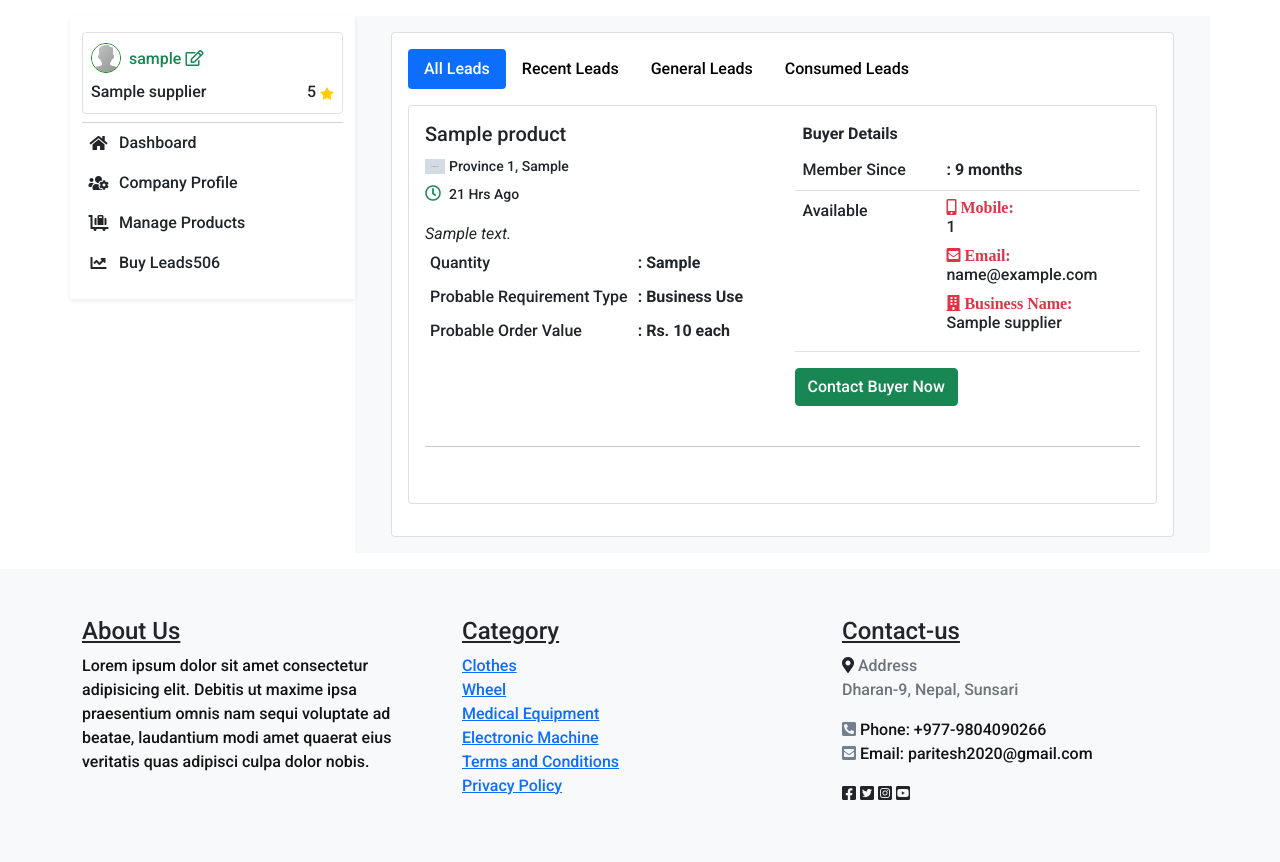
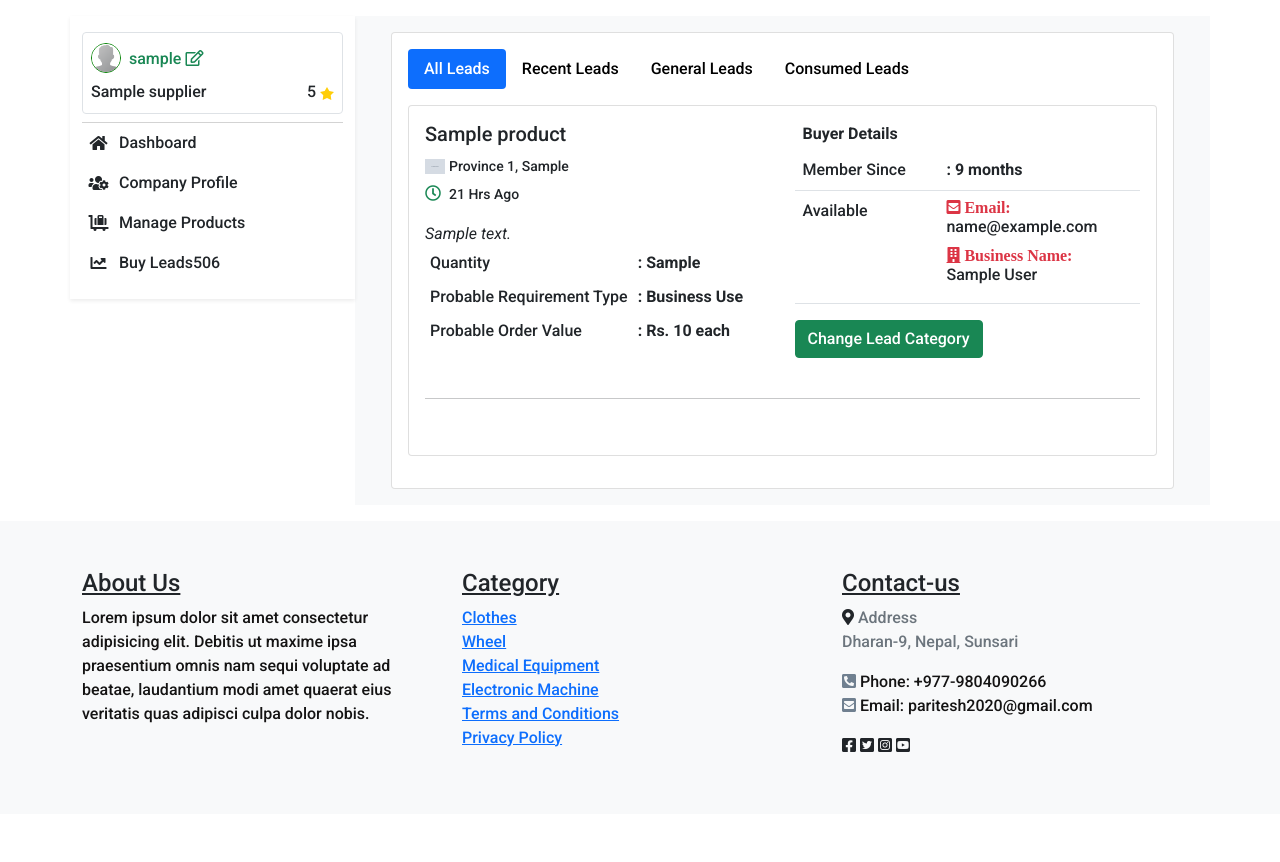
Before and after one commit to soft-craft/bighub, a Django app: page /account/buy_leads/ in a window 1280 px wide. Shown: the part 110-972 px from the top of the page. After the commit the page ends 862 px from the top, so only its background shows below. Run offline with Django 3.2, Linux system fonts and the light colour scheme; a user stored in the database is signed in; tables that the repository leaves empty hold one stand-in row (values such as "Sample post"); grey boxes marked "Sample" are stand-in pictures; some libraries are stand-ins or nearby versions.

Commit message:
Leads edit and formatting

```diff
--- a/account/urls.py
+++ b/account/urls.py
@@ -17,6 +17,8 @@
         path('lead_manager/',views.lead_manager, name='lead_manager'),
         path('manage_products/',views.manage_products, name='manage_products'),
         path('buy_leads/',views.buy_leads, name='buy_leads'),
+        path('edit_leads/<int:id>/',views.edit_leads, name='edit_leads'),
+
         path('collect_payments/',views.collect_payments, name='collect_payments'),
         path('catalog_view/',views.catalog_view, name='catalog_view'),
         path('photos_and_docs/',views.photos_docs, name='photos_docs'),
--- a/account/views.py
+++ b/account/views.py
@@ -5,7 +5,7 @@
 from django.contrib.auth.models import User
 from django.contrib.auth import authenticate, login, update_session_auth_hash
 from django.shortcuts import get_object_or_404
-from .forms import MyPasswordChangeForm, UserRegistrationForm, UserEditForm, ProfileEditForm, RetailerForm, SupplierForm, CompanyForm
+from .forms import LeadsEditForm, MyPasswordChangeForm, UserRegistrationForm, UserEditForm, ProfileEditForm, RetailerForm, SupplierForm, CompanyForm
 from django.contrib.auth.decorators import login_required
 from django.db.models import Q
 from .models import *
@@ -201,6 +201,22 @@
 
 
 @login_required
+def edit_leads(request, id):
+    lead = Primary_leads.objects.get(pk=id)
+
+    if request.method == 'POST':
+        lead_edit_form = LeadsEditForm(instance=lead,
+                                    data=request.POST)
+        if lead_edit_form.is_valid():
+            lead_edit_form.save()
+    else:
+        lead_edit_form = LeadsEditForm(instance=lead)
+    return render(request,
+                  'dashboard/edit_leads.html',
+                  {'lead_edit_form': lead_edit_form})
+
+
+@login_required
 def collect_payments(request):
 
     current_profile = request.user.profile
--- a/templates/dashboard/buy_leads.html
+++ b/templates/dashboard/buy_leads.html
@@ -143,19 +143,19 @@
                                                                 <tr>
                                                                     <td>Available</td>
                                                                     <td>
-                                                                        <div class="d-flex flex-column mb-2">
+                                                                        <!-- <div class="d-flex flex-column mb-2">
                                                                             <i class="fas fa-mobile-alt text-danger">
                                                                                 Mobile:</i>
                                                                             <span class="">
                                                                                 {{ l.seller.phone_number }}
                                                                             </span>
-                                                                        </div>
+                                                                        </div> -->
                                                                         <div class="d-flex flex-column mb-2">
                                                                             <i
                                                                                 class="fas fa-envelope-square text-danger">
                                                                                 Email:</i>
                                                                             <span>
-                                                                                {{ l.seller.user.email }}
+                                                                                {{ l.buyer.email }}
                                                                             </span>
                                                                         </div>
 
@@ -164,7 +164,7 @@
                                                                                 Business
                                                                                 Name:</i>
                                                                             <span>
-                                                                                {{ l.seller.name }}
+                                                                                {{ l.buyer.first_name }} {{ l.buyer.last_name }}
                                                                             </span>
                                                                         </div>
 
@@ -172,7 +172,7 @@
                                                                 </tr>
                                                             </tbody>
                                                         </table>
-                                                        <a href="#" class="btn btn-success">Contact Buyer Now</a>
+                                                        <a href="{% url 'edit_leads' l.id %}" class="btn btn-success">Change Lead Category</a>
                                                     </div>
                                                 </div>
                                             </div>
@@ -235,19 +235,19 @@
                                                                 <tr>
                                                                     <td>Available</td>
                                                                     <td>
-                                                                        <div class="d-flex flex-column mb-2">
+                                                                        <!-- <div class="d-flex flex-column mb-2">
                                                                             <i class="fas fa-mobile-alt text-danger">
                                                                                 Mobile:</i>
                                                                             <span class="">
                                                                                 {{ l.seller.phone_number }}
                                                                             </span>
-                                                                        </div>
+                                                                        </div> -->
                                                                         <div class="d-flex flex-column mb-2">
                                                                             <i
                                                                                 class="fas fa-envelope-square text-danger">
                                                                                 Email:</i>
                                                                             <span>
-                                                                                {{ l.seller.user.email }}
+                                                                                {{ l.buyer.email }}
                                                                             </span>
                                                                         </div>
 
@@ -256,7 +256,7 @@
                                                                                 Business
                                                                                 Name:</i>
                                                                             <span>
-                                                                                {{ l.seller.name }}
+                                                                                {{ l.buyer.first_name }} {{ l.buyer.last_name }}
                                                                             </span>
                                                                         </div>
 
@@ -264,7 +264,7 @@
                                                                 </tr>
                                                             </tbody>
                                                         </table>
-                                                        <a href="#" class="btn btn-success">Contact Buyer Now</a>
+                                                        <a href="{% url 'edit_leads' l.id %}" class="btn btn-success">Change Lead Category</a>
                                                     </div>
                                                 </div>
                                             </div>
@@ -322,19 +322,19 @@
                                                                 <tr>
                                                                     <td>Available</td>
                                                                     <td>
-                                                                        <div class="d-flex flex-column mb-2">
+                                                                        <!-- <div class="d-flex flex-column mb-2">
                                                                             <i class="fas fa-mobile-alt text-danger">
                                                                                 Mobile:</i>
                                                                             <span class="">
                                                                                 {{ l.seller.phone_number }}
                                                                             </span>
-                                                                        </div>
+                                                                        </div> -->
                                                                         <div class="d-flex flex-column mb-2">
                                                                             <i
                                                                                 class="fas fa-envelope-square text-danger">
                                                                                 Email:</i>
                                                                             <span>
-                                                                                {{ l.seller.user.email }}
+                                                                                {{ l.buyer.email }}
                                                                             </span>
                                                                         </div>
 
@@ -343,7 +343,7 @@
                                                                                 Business
                                                                                 Name:</i>
                                                                             <span>
-                                                                                {{ l.seller.name }}
+                                                                                {{ l.buyer.first_name }} {{ l.buyer.last_name }}
                                                                             </span>
                                                                         </div>
 
@@ -351,7 +351,7 @@
                                                                 </tr>
                                                             </tbody>
                                                         </table>
-                                                        <a href="#" class="btn btn-success">Contact Buyer Now</a>
+                                                        <a href="{% url 'edit_leads' l.id %}" class="btn btn-success">Change Lead Category</a>
                                                     </div>
                                                 </div>
                                             </div>
@@ -408,19 +408,19 @@
                                                                 <tr>
                                                                     <td>Available</td>
                                                                     <td>
-                                                                        <div class="d-flex flex-column mb-2">
+                                                                        <!-- <div class="d-flex flex-column mb-2">
                                                                             <i class="fas fa-mobile-alt text-danger">
                                                                                 Mobile:</i>
                                                                             <span class="">
                                                                                 {{ l.seller.phone_number }}
                                                                             </span>
-                                                                        </div>
+                                                                        </div> -->
                                                                         <div class="d-flex flex-column mb-2">
                                                                             <i
                                                                                 class="fas fa-envelope-square text-danger">
                                                                                 Email:</i>
                                                                             <span>
-                                                                                {{ l.seller.user.email }}
+                                                                                {{ l.buyer.email }}
                                                                             </span>
                                                                         </div>
 
@@ -429,7 +429,7 @@
                                                                                 Business
                                                                                 Name:</i>
                                                                             <span>
-                                                                                {{ l.seller.name }}
+                                                                                {{ l.buyer.first_name }} {{ l.buyer.last_name }}
                                                                             </span>
                                                                         </div>
 
@@ -437,7 +437,7 @@
                                                                 </tr>
                                                             </tbody>
                                                         </table>
-                                                        <a href="#" class="btn btn-success">Contact Buyer Now</a>
+                                                        <a href="{% url 'edit_leads' l.id %}" class="btn btn-success">Change Lead Category</a>
                                                     </div>
                                                 </div>
                                             </div>
```
Also changed, not shown: account/forms.py (+13 -1 lines), templates/dashboard/edit_leads.html (added, +41 -0 lines).
